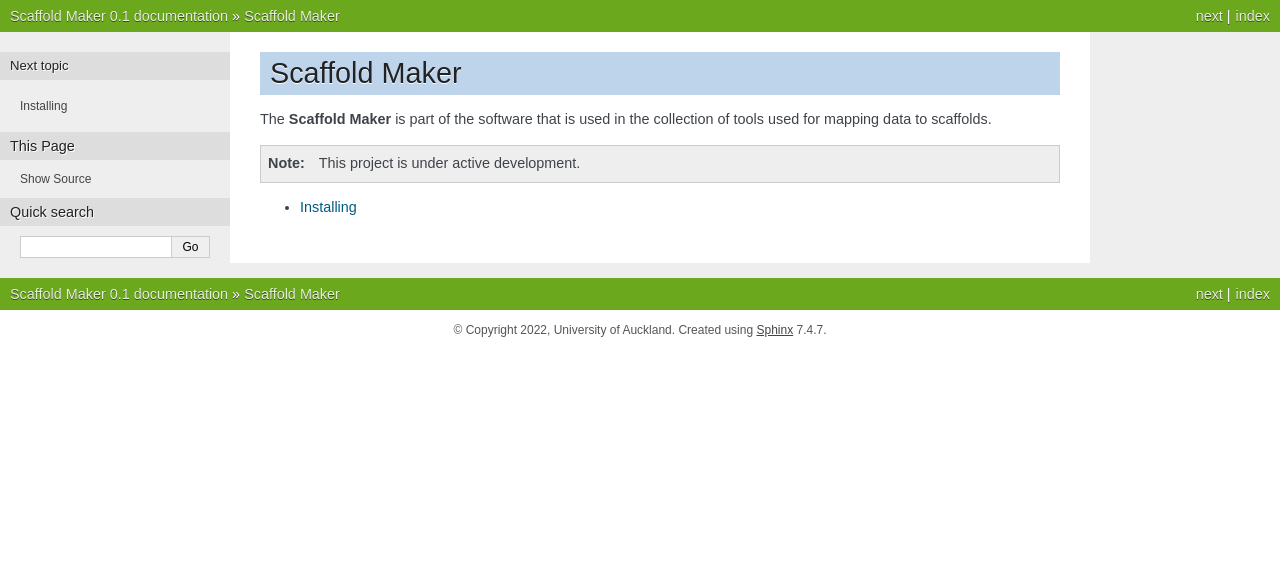
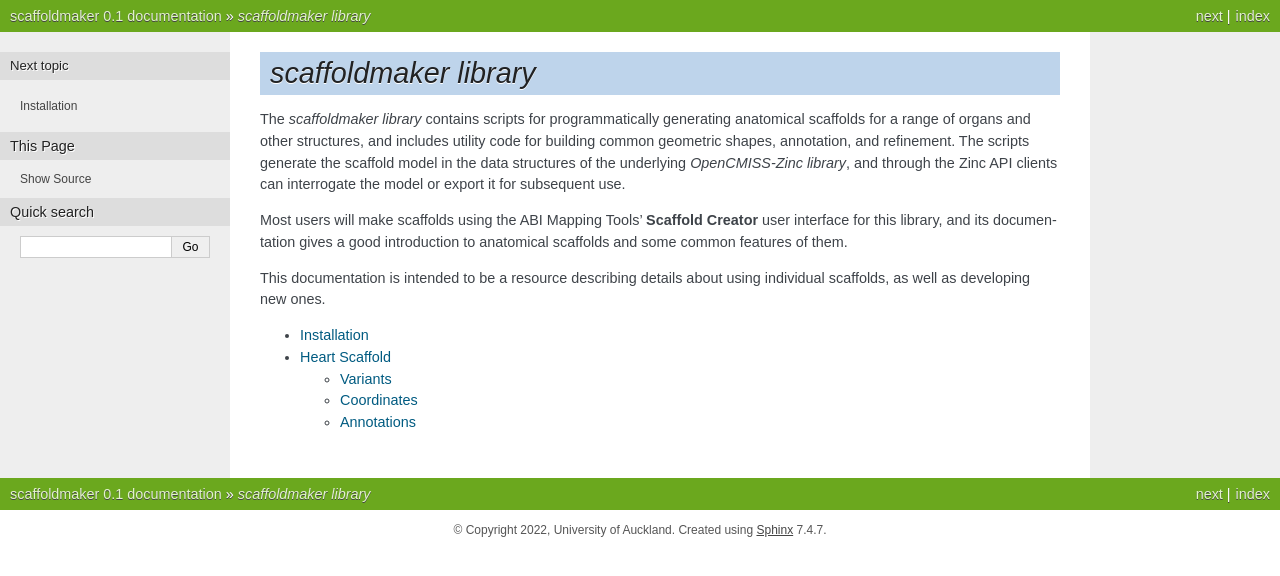
Before and after one commit to ABI-Software/scaffoldmaker, a Sphinx documentation site: the page built from docs/index.rst, in a window 1280 px wide. Shown: the top 576 px of the page. Built offline with Sphinx 7.4.7, drawn with Linux system fonts in a browser that asks for light colours.

Commit message:
Add heart scaffold documentation
Improve docs index page.

```diff
--- a/docs/conf.py
+++ b/docs/conf.py
@@ -2,7 +2,7 @@
 
 # -- Project information
 
-project = 'Scaffold Maker'
+project = 'scaffoldmaker'
 copyright = '2022, University of Auckland'
 author = 'University of Auckland'
 
@@ -33,3 +33,6 @@ html_theme = 'nature'
 
 # -- Options for EPUB output
 epub_show_urls = 'footnote'
+
+# If true, enable figure numbering
+numfig = True
--- a/docs/index.rst
+++ b/docs/index.rst
@@ -1,13 +1,13 @@
-Scaffold Maker
-==============
+*scaffoldmaker library*
+=======================
 
-The **Scaffold Maker** is part of the software that is used in the collection of tools used for mapping data to scaffolds.
+The *scaffoldmaker library* contains scripts for programmatically generating anatomical scaffolds for a range of organs and other structures, and includes utility code for building common geometric shapes, annotation, and refinement. The scripts generate the scaffold model in the data structures of the underlying *OpenCMISS-Zinc library*, and through the Zinc API clients can interrogate the model or export it for subsequent use.
 
-.. note::
+Most users will make scaffolds using the ABI Mapping Tools' **Scaffold Creator** user interface for this library, and its documentation gives a good introduction to anatomical scaffolds and some common features of them.
 
-   This project is under active development.
-
+This documentation is intended to be a resource describing details about using individual scaffolds, as well as developing new ones.
 
 .. toctree::
 
    install
+   scaffolds/heart
--- a/docs/install.rst
+++ b/docs/install.rst
@@ -1,6 +1,5 @@
-
-Installing
-==========
+Installation
+============
 
 Install with::
 
```
Also changed, not shown: docs/scaffolds/heart.rst (added, +83 -0 lines), docs/_images/scaffoldmaker_human_heart.jpg (added).
